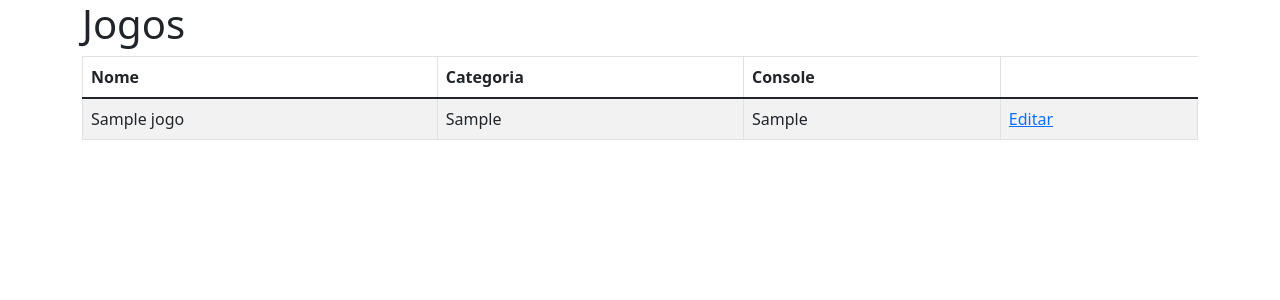
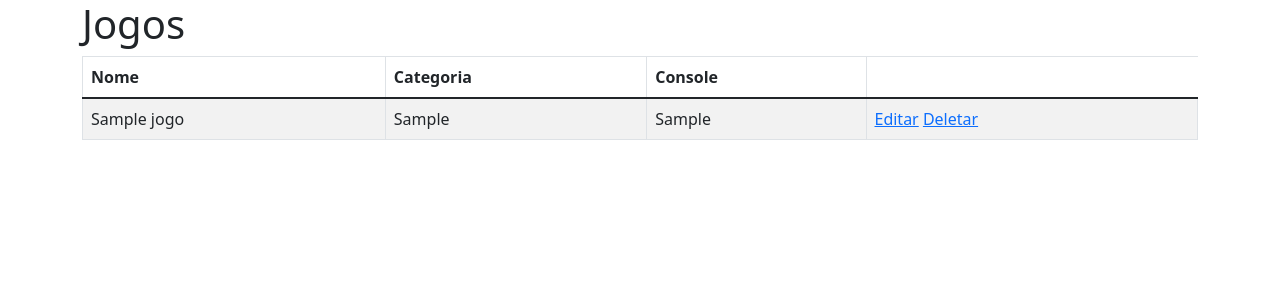
Before and after one commit to marciliodevjava/jocoteca-rest-flask, a Flask app: page / in a window 1280 px wide. Shown: the top 300 px of the page. Run offline with Flask 3, Linux system fonts and the light colour scheme; tables that the repository leaves empty hold one stand-in row (values such as "Sample post"); parts of the project's set-up code (start-up, migrations or seed data) failed here and were passed over; some libraries are stand-ins or nearby versions.

Commit message:
Update lista

```diff
--- a/templates/lista.html
+++ b/templates/lista.html
@@ -14,7 +14,11 @@
                 <td>{{ jogo.nome }}</td>
                 <td>{{ jogo.categoria }}</td>
                 <td>{{ jogo.console }}</td>
-                    <td><a href="{{ url_for('editar', id=jogo.id) }}">Editar</a></td>
+                <td>
+                    <a href="{{ url_for('editar', id=jogo.id) }}">Editar</a>
+                    <a href="{{ url_for('deletar', id=jogo.id, jogo=jogo.nome) }}">Deletar</a>
+                </td>
+
             </tr>
         {% endfor %}
 
```
Lines whose indentation alone changed are shown as unchanged.
